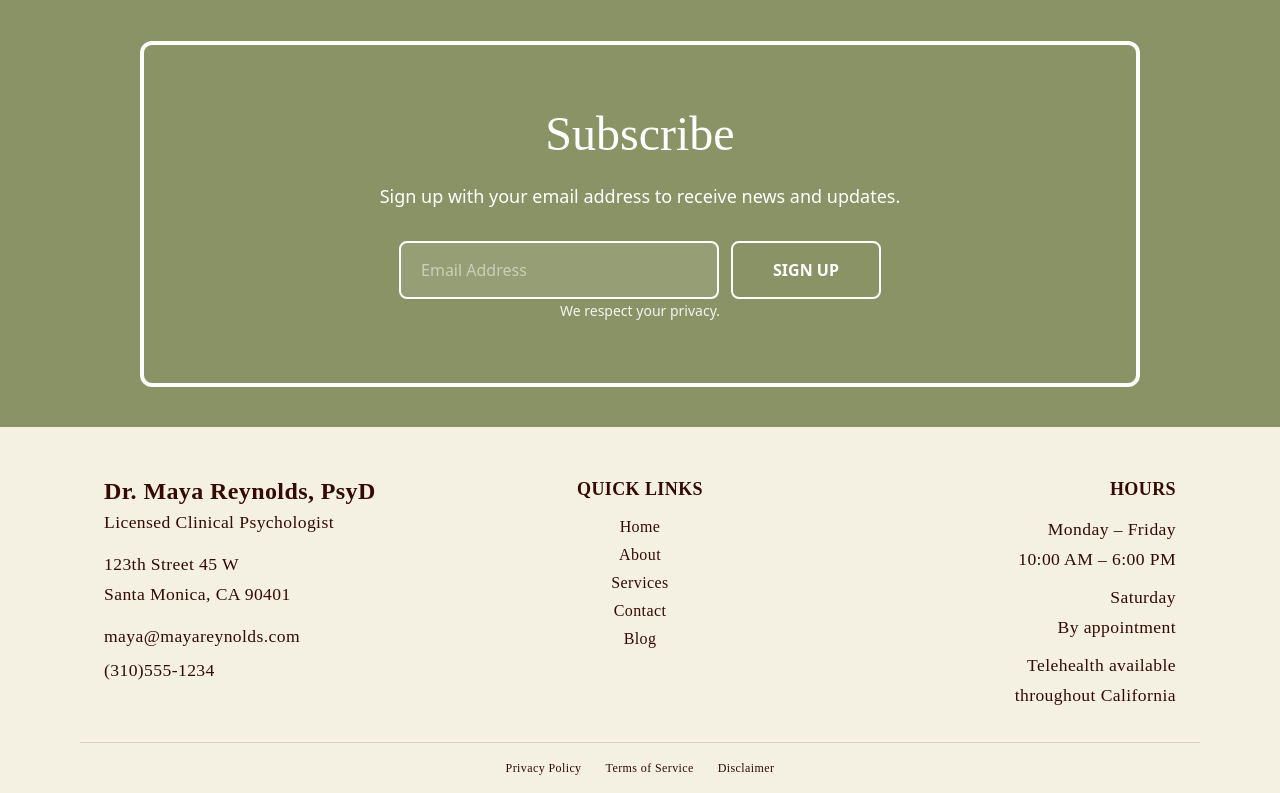
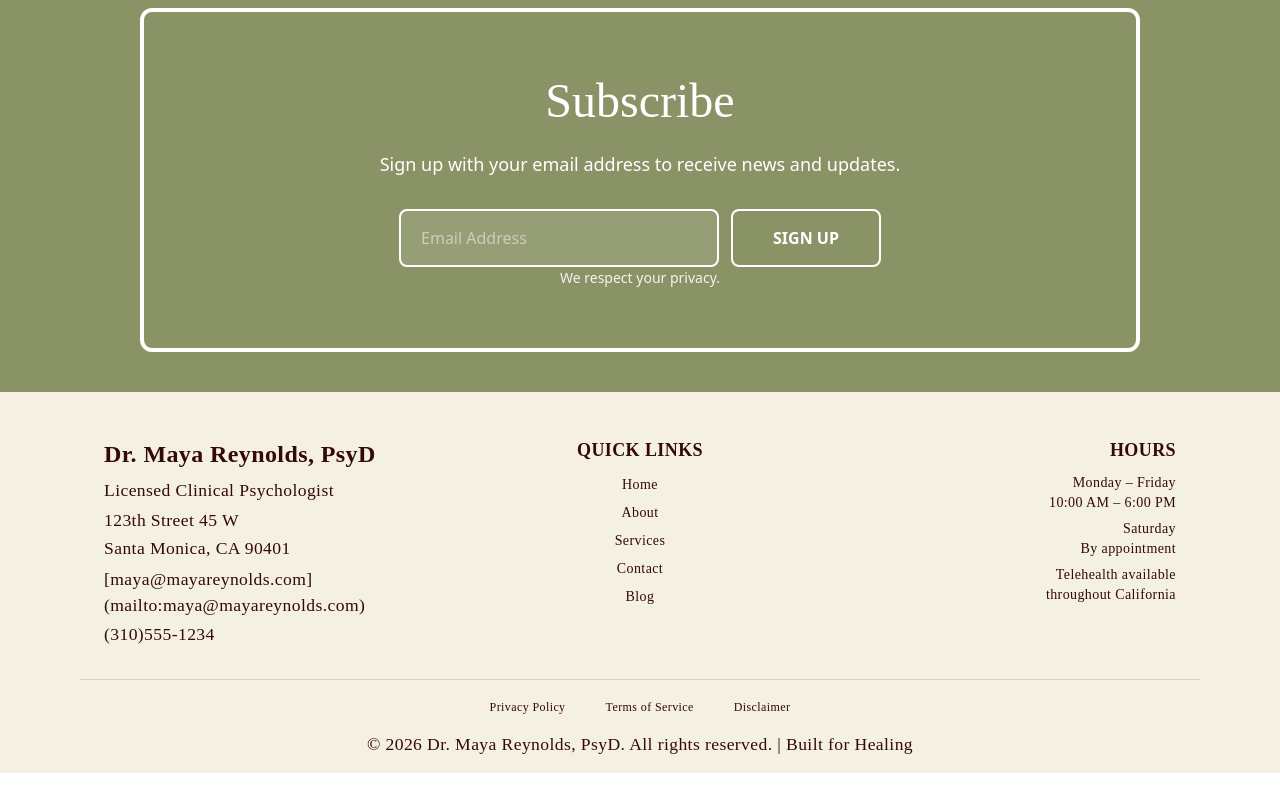
Before and after one commit to Sakshiingle/growmytherapy-assignment, a Next.js app: page /blog in a window 1280 px wide. Shown: the part 2000-2793 px from the top of the page. Built offline with nearby package versions, Linux system fonts and the light colour scheme; a web font is replaced by a local one.

Commit message:
Make Header Responsive for All device

```diff
--- a/src/app/globals.css
+++ b/src/app/globals.css
@@ -13,6 +13,10 @@ h1, h2, h3, h4, h5, h6 {
   font-family: var(--heading-font);
 }
 
+h1, h2, h3, h4, h5, h6 {
+  line-height: 1.2 !important;
+}
+
 h1 {
   font-size: 3.2rem;
   line-height: 1.2;
@@ -24,7 +28,7 @@ h2 {
 
 p {
   font-size: 1.1rem;
-  line-height: 1.7;
+  line-height: 1.5;
 }
 
 /* MOBILE RESPONSIVE ONLY */
--- a/src/app/layout.tsx
+++ b/src/app/layout.tsx
@@ -2,7 +2,7 @@ import type { Metadata } from "next";
 import { Playfair_Display, Inter } from "next/font/google";
 import Link from "next/link"; // Used for client-side navigation between pages
 import "./globals.css";
-
+import Header from "@/components/Header";
 
 const geistSans = Playfair_Display({
   variable: "--font-geist-sans",
@@ -15,8 +15,8 @@ const geistMono = Inter({
 });
 
 export const metadata: Metadata = {
-  title: "Create Next App",
-  description: "Generated by create next app",
+  title: "Dr. Maya Reynolds, PsyD",
+  description: "Licensed Clinical Psychologist in Santa Monica",
 };
 
 export default function RootLayout({
@@ -26,109 +26,63 @@ export default function RootLayout({
 }>) {
   return (
     <html lang="en">
-      <body
-        className={`${geistSans.variable} ${geistMono.variable} antialiased`}
-      >
-        {/* ================= HEADER ================= */}
-        <header className="bg-[#f4efe8]">
-          <nav
-            className="
-      max-w-7xl
-      mx-auto
-      px-10
-      py-[10px_35px]
-      flex
-      justify-between
-      items-center
-    "
-      >
-            {/* Site title Link → clicking logo goes to Home page  */}
-            <Link href="/" className="text-2xl font-serif text-[#350905] hover:text-[#8a6a3d] transition">
-              Dr. Maya Reynolds, PsyD
-            </Link>
+      <body className={`${geistSans.variable} ${geistMono.variable} antialiased`}>
 
-            {/* Navigation links */}
-            <div className="flex gap-8 text-sm font-serif text-[#350905] ">
-              <Link href="/blog">Blog</Link>
-              <Link href="/contact">Contact</Link>
-            </div>
-          </nav>
-        </header>
+        <Header />
+
 
         {/* ================= PAGE CONTENT ================= */}
         {/* Each page.tsx will render HERE */}
         <main>{children}</main>
 
-       {/* FOOTER */}
-<footer className="bg-[#f4f1e3] font-['Lora'] tracking-wide text-[#350905] pt-12 px-20">
-  <div className="max-w-7xl mx-auto px-6 pb-8">
+<footer className="bg-[#f4f1e3] font-['Lora'] tracking-wide text-[#350905] pt-6 md:pt-12 px-4 md:px-16 lg:px-20">
+  <div className="max-w-7xl mx-auto px-4 md:px-6 pb-6 md:pb-8">
 
     {/* Main Layout */}
-    <div className="grid md:grid-cols-3 gap-10">
+    <div className="grid grid-cols-1 md:grid-cols-3 gap-4 md:gap-10">
 
-      {/* LEFT COLUMN */}
-      <div>
-        <h3 className="text-2xl font-semibold leading-snug">
-          Dr. Maya Reynolds, PsyD
-        </h3>
-        <p className="mb-3 text-sm">
-          Licensed Clinical Psychologist
-        </p>
-
-        <p className="text-sm">123th Street 45 W</p>
-        <p className="mb-3 text-sm">Santa Monica, CA 90401</p>
-
-        <p className="text-sm mb-1">
-          maya@mayareynolds.com
-        </p>
-        <p className="text-sm">
-          (310)555-1234
-        </p>
+      {/* LEFT - Dr Maya - MINIMUM gaps */}
+      <div className="text-center md:text-left mb-6 md:mb-0">
+        <h3 className="text-xl md:text-2xl font-semibold mb-1 md:mb-2">Dr. Maya Reynolds, PsyD</h3>
+        <p className="text-xs md:text-sm mb-1">Licensed Clinical Psychologist</p>
+        <p className="text-xs md:text-sm mb-0.5">123th Street 45 W</p>
+        <p className="text-xs md:text-sm mb-1">Santa Monica, CA 90401</p>
+        <p className="text-xs md:text-sm mb-0.5">[maya@mayareynolds.com](mailto:maya@mayareynolds.com)</p>
+        <p className="text-xs md:text-sm">(310)555-1234</p>
       </div>
 
-      {/* QUICK LINKS */}
-      <div>
-        <h4 className="text-lg text-center font-semibold mb-3">QUICK LINKS</h4>
-
-        <ul className="space-y-1 text-center">
-          <li><a href="/" className="hover:opacity-70 transition">Home</a></li>
-          <li><a href="/#about" className="hover:opacity-70 transition">About</a></li>
-          <li><a href="/#services" className="hover:opacity-70 transition">Services</a></li>
-          <li><a href="/contact" className="hover:opacity-70 transition">Contact</a></li>
-          <li><a href="/blog" className="hover:opacity-70 transition">Blog</a></li>
+      {/* QUICK LINKS - MINIMUM gaps */}
+      <div className="text-center mb-6 md:mb-0">
+        <h4 className="text-base md:text-lg font-semibold mb-2 md:mb-3">QUICK LINKS</h4>
+        <ul className="space-y-1 text-xs md:text-sm">
+          <li><a href="/" className="hover:opacity-70 transition block py-0.5">Home</a></li>
+          <li><a href="/#about" className="hover:opacity-70 transition block py-0.5">About</a></li>
+          <li><a href="/#services" className="hover:opacity-70 transition block py-0.5">Services</a></li>
+          <li><a href="/contact" className="hover:opacity-70 transition block py-0.5">Contact</a></li>
+          <li><a href="/blog" className="hover:opacity-70 transition block py-0.5">Blog</a></li>
         </ul>
       </div>
 
-      {/* HOURS */}
-      <div>
-        <h4 className="text-lg text-end font-semibold mb-3">HOURS</h4>
-
-        <p className="text-sm text-end">Monday – Friday</p>
-        <p className="text-sm mb-2 text-end">10:00 AM – 6:00 PM</p>
-
-        <p className="text-sm text-end">Saturday</p>
-        <p className="text-sm mb-2 text-end">By appointment</p>
-
-        <p className="text-sm text-end">
-          Telehealth available<br />
-          throughout California
-        </p>
+      {/* HOURS - 1.5 spacing */}
+      <div className="text-center md:text-right mb-6 md:mb-0">
+        <h4 className="text-base md:text-lg font-semibold mb-2 md:mb-3">HOURS</h4>
+        <div className="text-xs md:text-sm space-y-1.5">
+          <div>Monday – Friday<br/>10:00 AM – 6:00 PM</div>
+          <div>Saturday<br/>By appointment</div>
+          <div>Telehealth available<br/>throughout California</div>
+        </div>
       </div>
-
-
-
     </div>
   </div>
 
   {/* Bottom Bar */}
-  <div className="border-t border-[#d8d2c7] py-4 text-center text-xs leading-relaxed">
-    <div className="flex justify-center gap-6 mb-2">
-      <a href="#" className="hover:opacity-70 transition">Privacy Policy</a>
-      <a href="#" className="hover:opacity-70 transition">Terms of Service</a>
-      <a href="#" className="hover:opacity-70 transition">Disclaimer</a>
+  <div className="border-t border-[#d8d2c7] py-3 md:py-4 text-center text-xs leading-tight px-4">
+    <div className="flex flex-wrap justify-center gap-3 md:gap-6 mb-2 md:mb-3">
+      <a href="#" className="hover:opacity-70 transition py-1 px-2">Privacy Policy</a>
+      <a href="#" className="hover:opacity-70 transition py-1 px-2">Terms of Service</a>
+      <a href="#" className="hover:opacity-70 transition py-1 px-2">Disclaimer</a>
     </div>
-
-    <p>
+    <p className="text-xs md:text-sm">
       © 2026 Dr. Maya Reynolds, PsyD. All rights reserved. | Built for Healing
     </p>
   </div>
--- /dev/null
+++ b/src/components/Header.tsx
@@ -0,0 +1,57 @@
+'use client';
+
+import { useState } from 'react';
+import Link from 'next/link';
+
+export default function Header() {
+  const [isOpen, setIsOpen] = useState(false);
+
+  return (
+    <header className="bg-[#f4efe8]">
+      <nav className="max-w-7xl mx-auto px-4 md:px-10 py-3 md:py-2.5 flex justify-between items-center relative">
+
+        {/* Logo */}
+        <Link href="/" className="text-xl md:text-2xl lg:text-[26px] font-serif text-[#350905] hover:text-[#8a6a3d] transition whitespace-nowrap">
+          Dr. Maya Reynolds, PsyD
+        </Link>
+
+        {/* Desktop Nav */}
+        <div className="hidden md:flex gap-6 lg:gap-8 text-xs lg:text-sm font-serif text-[#350905]">
+          <Link href="/blog" className="hover:opacity-70 transition py-1 px-2">Blog</Link>
+          <Link href="/contact" className="hover:opacity-70 transition py-1 px-2">Contact</Link>
+        </div>
+
+        {/* Mobile Hamburger Icon */}
+        <button
+          className="md:hidden text-[#350905] p-2"
+          onClick={() => setIsOpen(!isOpen)}
+          aria-label="Toggle menu"
+        >
+          {isOpen ? (
+            <svg className="w-7 h-7" fill="none" stroke="currentColor" viewBox="0 0 24 24">
+              <path strokeLinecap="round" strokeLinejoin="round" strokeWidth={2} d="M6 18L18 6M6 6l12 12" />
+            </svg>
+          ) : (
+            <svg className="w-7 h-7" fill="none" stroke="currentColor" viewBox="0 0 24 24">
+              <path strokeLinecap="round" strokeLinejoin="round" strokeWidth={2} d="M4 6h16M4 12h16M4 18h16" />
+            </svg>
+          )}
+        </button>
+
+        {/* Mobile Menu Dropdown */}
+        {isOpen && (
+          <div className="md:hidden absolute top-full left-0 w-full bg-[#f4efe8] shadow-lg border-t border-[#d8d2c7] py-4 z-50">
+            <div className="flex flex-col gap-3 text-base font-serif text-[#350905] px-6">
+              <Link href="/blog" className="hover:opacity-70 transition py-2 px-4 rounded-lg hover:bg-white/50" onClick={() => setIsOpen(false)}>
+                Blog
+              </Link>
+              <Link href="/contact" className="hover:opacity-70 transition py-2 px-4 rounded-lg hover:bg-white/50" onClick={() => setIsOpen(false)}>
+                Contact
+              </Link>
+            </div>
+          </div>
+        )}
+      </nav>
+    </header>
+  );
+}
```
